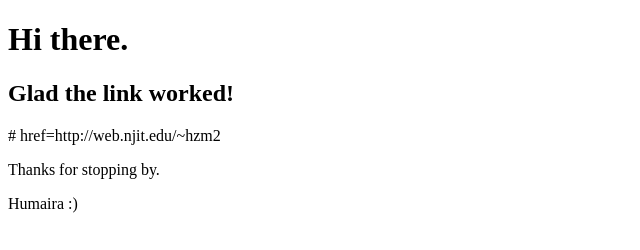
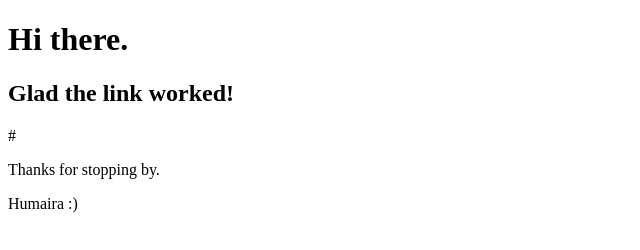
Before and after one commit to hzmansuri/is117fall2020, a plain HTML site: page index.html in a window 1280 px wide. Shown: the whole page, without its empty margins (0-640 px from the left). Drawn offline with Linux system fonts and the light colour scheme.

Commit message:
that didn't work, i think the attribute is now a comment, let's see if it breaks.

```diff
--- a/index.html
+++ b/index.html
@@ -9,7 +9,7 @@
 
     <h2>Glad the link worked!</h2>
 
-#    <a >href=http://web.njit.edu/~hzm2 </a>
+#<!--   <a >href=http://web.njit.edu/~hzm2 </a> -->
     <p>Thanks for stopping by.</p>
 
     <p>Humaira :)</p>
```
